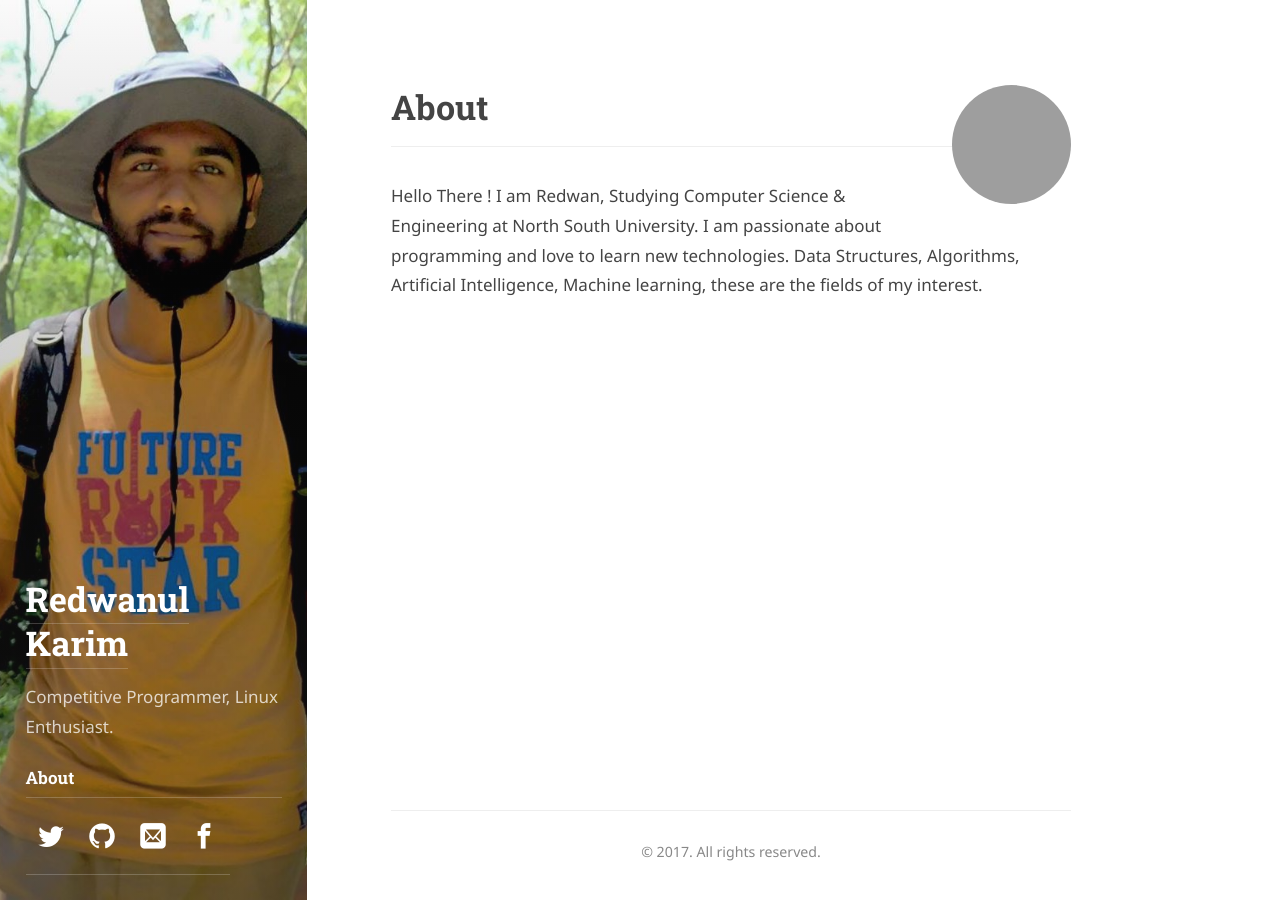
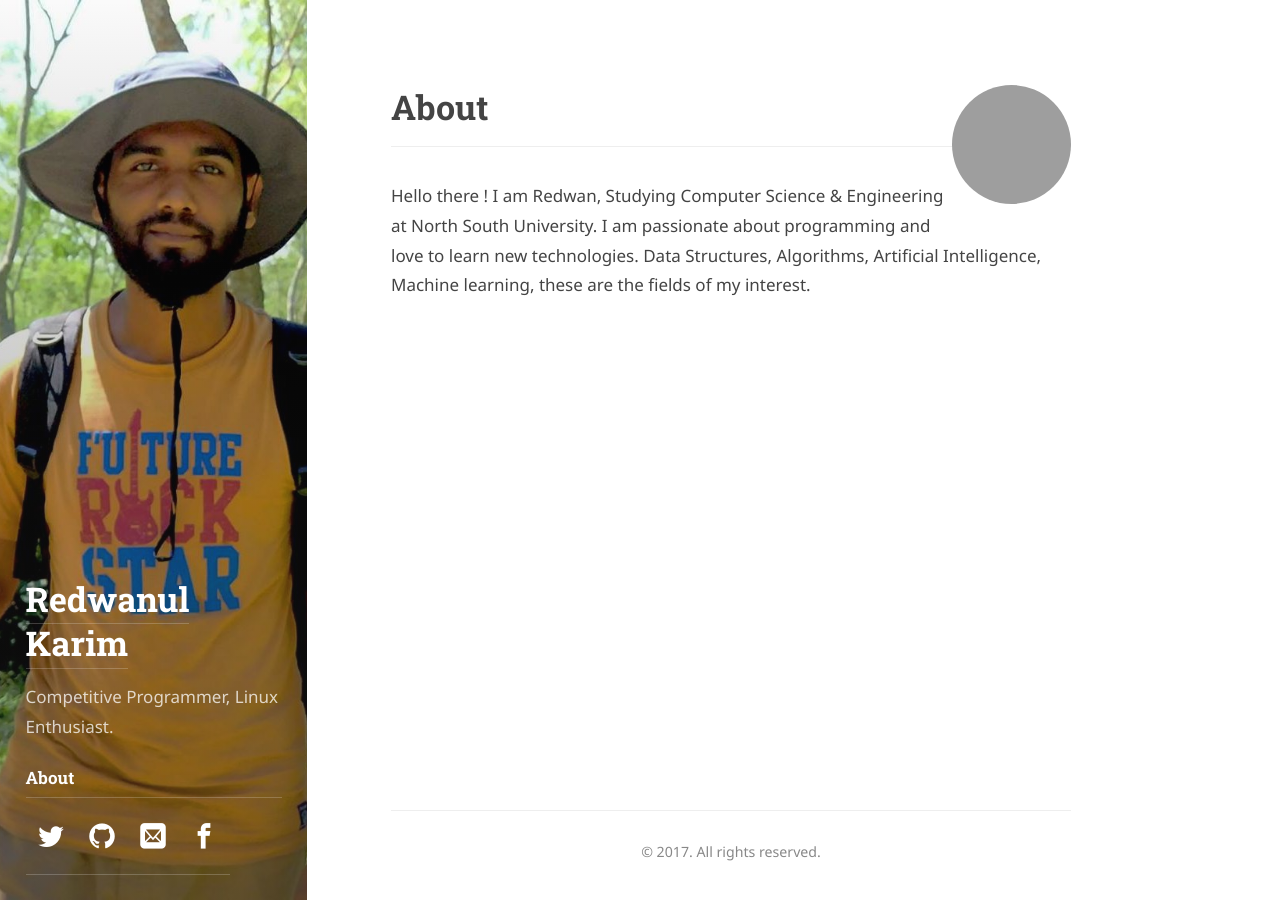
Before and after one commit to redwandipto/blog, a Jekyll site: the page built from about.md, in a window 1280 px wide. Built offline with Jekyll 4.4.1, drawn with Linux system fonts in a browser that asks for light colours; some web fonts are replaced; grey boxes are pictures that could not be loaded.

```diff
--- a/_data/authors.yml
+++ b/_data/authors.yml
@@ -8,7 +8,7 @@ author1:
   # Used at the bottom of each page and at the top of the `about` layout
   # Markdown enabled, can use multiple paragraphs (enabled by `|`)
   about:             |
-    Hello There ! I am Redwan, Studying Computer Science & Engineering at North South University.
+    Hello there ! I am Redwan, Studying Computer Science & Engineering at North South University.
     I am passionate about programming and love to learn new technologies. Data Structures, Algorithms,
     Artificial Intelligence, Machine learning, these are the fields of my interest.
 
```
